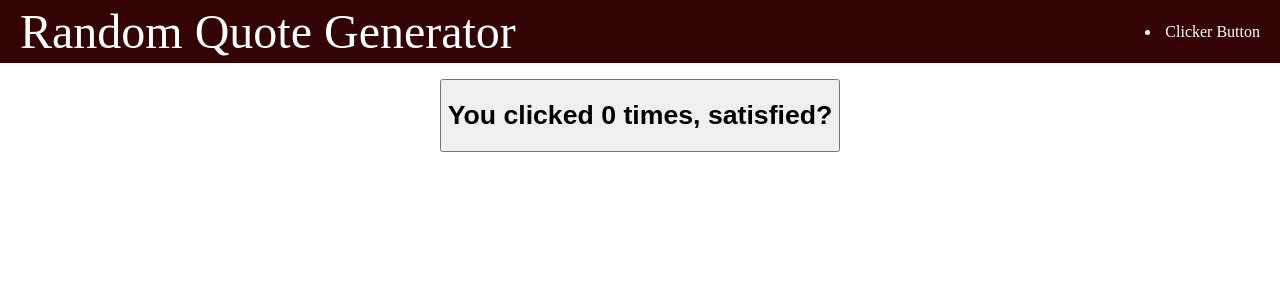
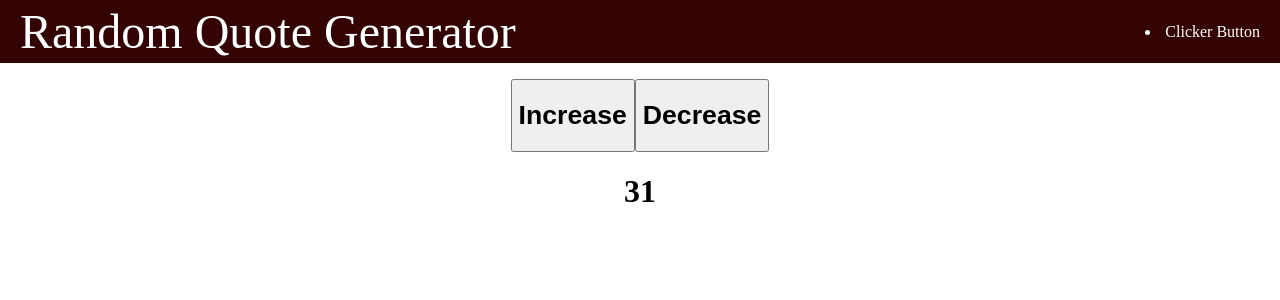
Before and after one commit to ebkaracaa/random-quote-generator, a React (Create React App) app: page /clicker in a window 1280 px wide. Shown: the top 300 px of the page. Built offline with nearby package versions, Linux system fonts and the light colour scheme.

Commit message:
organise the clicker

```diff
--- a/src/pages/Clicker.js
+++ b/src/pages/Clicker.js
@@ -1,11 +1,17 @@
 import React, {useState} from 'react'
 
 const Clicker = () => {
-  const [count,setCount] = useState(0);
+  const [count,setCount] = useState(31);
+
   return (
-  <button onClick = { ()=> setCount((count)=>(count+1))} >
-    <h1>You clicked {count} times, satisfied?</h1>
-  </button>
+  <><><button onClick={() => setCount(count + 1)}>
+      <h1>Increase</h1>
+    </button><button onClick={() => setCount(count - 1)}>
+        <h1>Decrease  </h1>
+      </button>
+      <br></br>
+      </><span> <h1>{count}</h1></span></>
+
     )
 }
 
```
